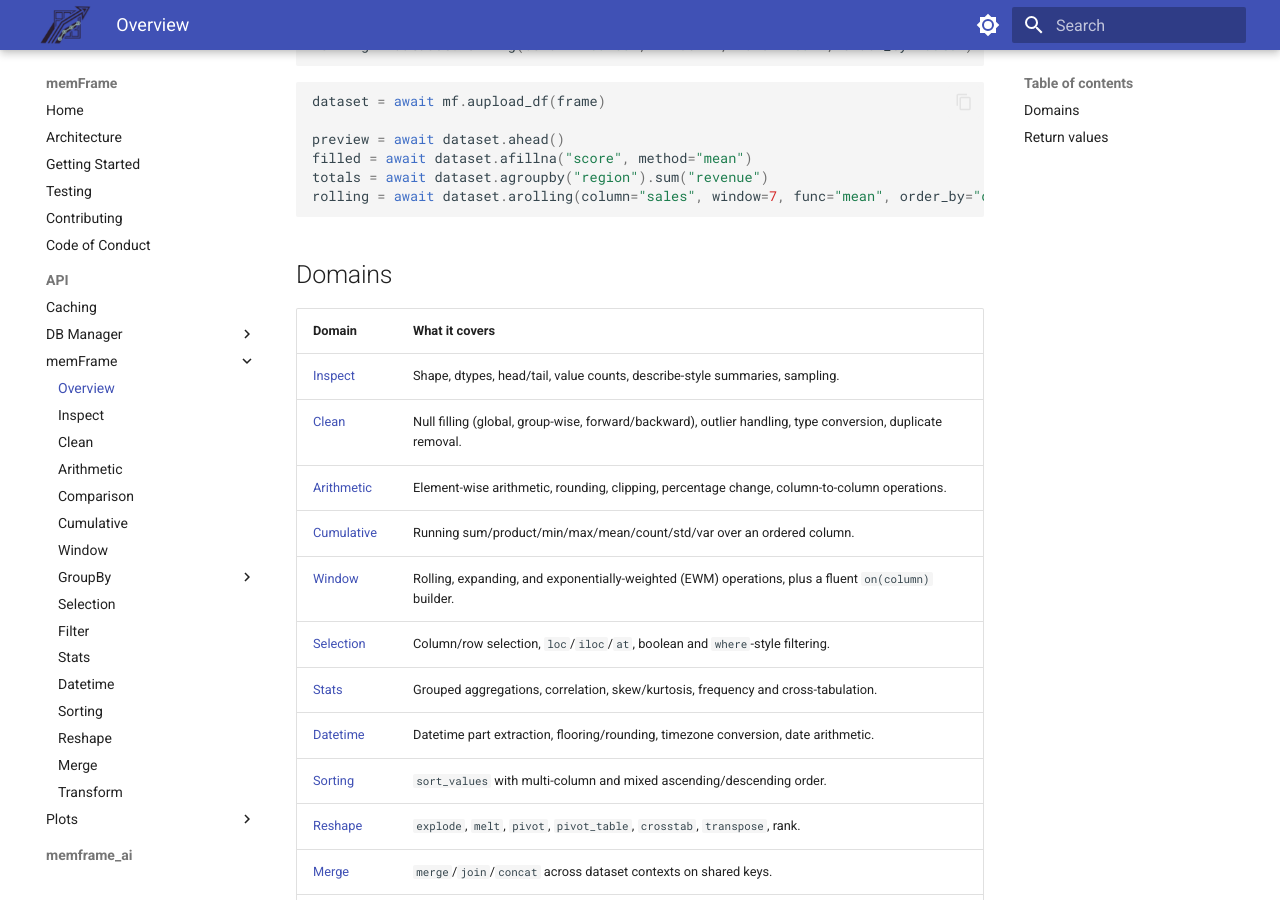
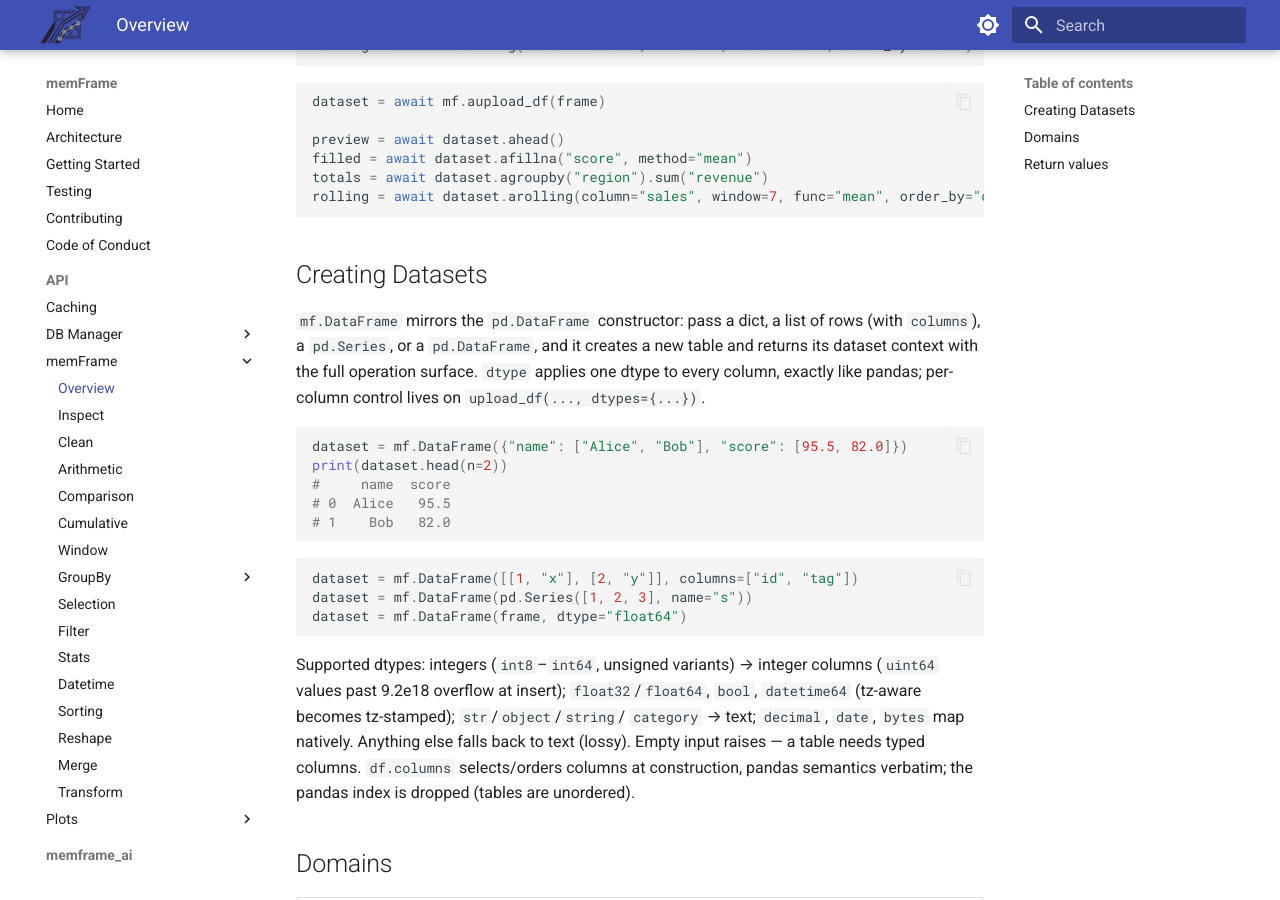
Before and after one commit to Debojit95/memFrame, an MkDocs documentation site: the page built from docs/api/memframe.md, in a window 1280 px wide and 900 px high, scrolled down 488 px. Built offline with MkDocs 1.6.1 and Material for MkDocs 9.7.7, drawn with Linux system fonts in a browser that asks for light colours.

Commit message:
[docs] mf.DataFrame constructor section

````diff
--- a/docs/api/memframe.md
+++ b/docs/api/memframe.md
@@ -29,6 +29,36 @@
 rolling = await dataset.arolling(column="sales", window=7, func="mean", order_by="date")
 ```
 
+## Creating Datasets
+
+`mf.DataFrame` mirrors the `pd.DataFrame` constructor: pass a dict, a list
+of rows (with `columns`), a `pd.Series`, or a `pd.DataFrame`, and it creates a
+new table and returns its dataset context with the full operation surface.
+`dtype` applies one dtype to every column, exactly like pandas; per-column
+control lives on `upload_df(..., dtypes={...})`.
+
+```python
+dataset = mf.DataFrame({"name": ["Alice", "Bob"], "score": [95.5, 82.0]})
+print(dataset.head(n=2))
+#     name  score
+# 0  Alice   95.5
+# 1    Bob   82.0
+```
+
+```python
+dataset = mf.DataFrame([[1, "x"], [2, "y"]], columns=["id", "tag"])
+dataset = mf.DataFrame(pd.Series([1, 2, 3], name="s"))
+dataset = mf.DataFrame(frame, dtype="float64")
+```
+
+Supported dtypes: integers (`int8`–`int64`, unsigned variants) → integer
+columns (`uint64` values past 9.2e18 overflow at insert); `float32`/`float64`,
+`bool`, `datetime64` (tz-aware becomes tz-stamped); `str`/`object`/`string`/
+`category` → text; `decimal`, `date`, `bytes` map natively. Anything else falls
+back to text (lossy). Empty input raises — a table needs typed columns.
+`df.columns` selects/orders columns at construction, pandas semantics verbatim;
+the pandas index is dropped (tables are unordered).
+
 ## Domains
 
 | Domain | What it covers |
````
